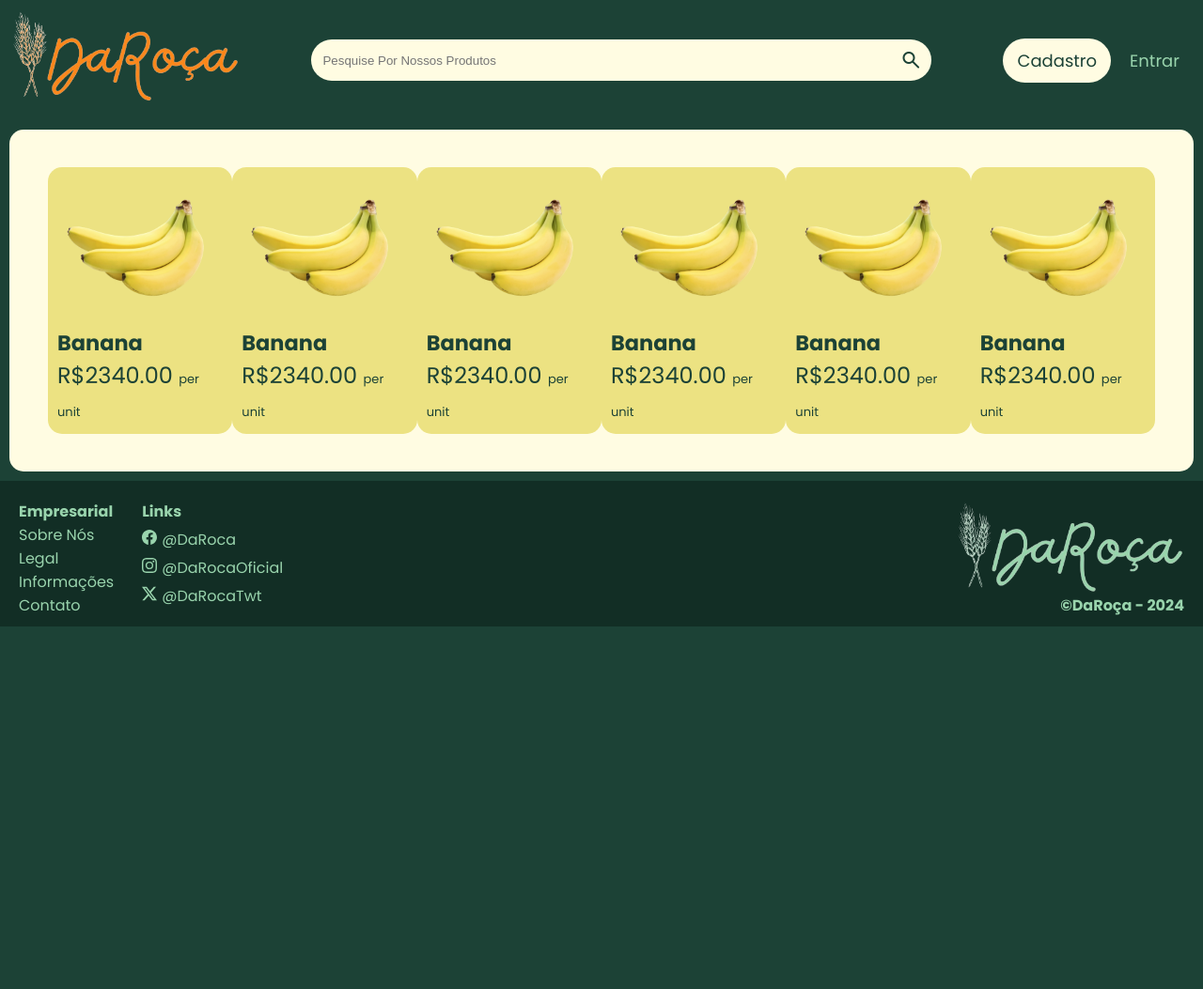
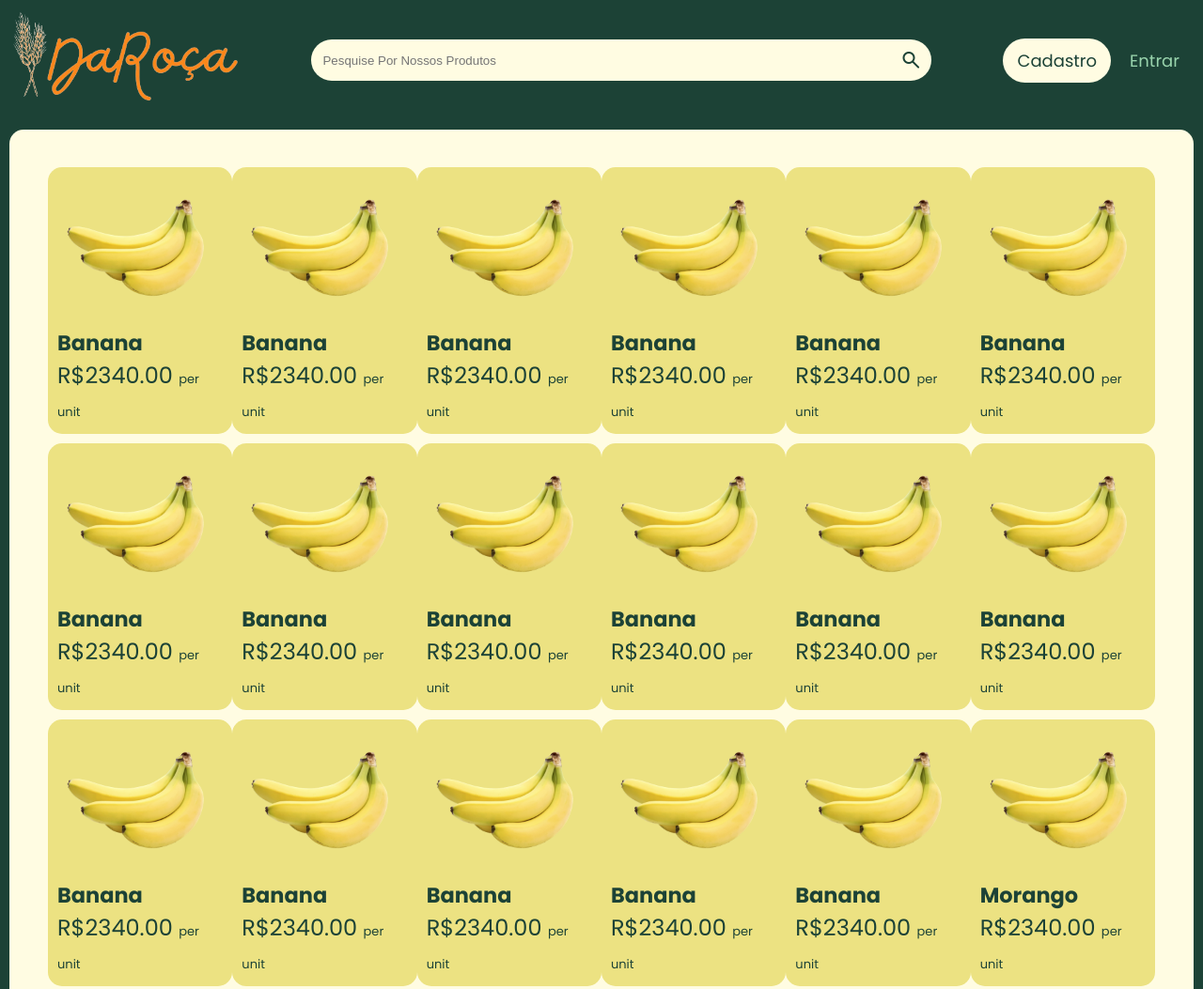
Before and after one commit to MiguelOliveira22/DaRoca, a plain HTML site: page DaRoça/DaRoca/search.html in a window 1280 px wide. Shown: the top 1053 px of the page at 94% size. Before the commit the page ends 800 px from the top, so only its background shows below. Drawn offline with nearby package versions, Linux system fonts and the light colour scheme.

Commit message:
search build

```diff
--- a/DaRoça/DaRoca/index.css
+++ b/DaRoça/DaRoca/index.css
@@ -31,6 +31,14 @@ footer{
     font-family: "Poppins", sans-serif;
     font-weight: 400;
     font-size: medium;
+}
+
+.rows{
+    flex-direction: row;
+}
+
+.spaceseparator{
+    gap: 10px;
 }
 
 .cadastro{
--- a/DaRoça/DaRoca/search.html
+++ b/DaRoça/DaRoca/search.html
@@ -34,7 +34,7 @@
             </div>
         </div>
         <main class="flex down contrast centralize">
-            <div class="flex allsize flexchild around" id="main-content"></div>
+            <div class="flex allsize flexchild around down spaceseparator" id="main-content"></div>
         </main>
         <footer>
             <div class="flex between">
--- a/DaRoça/DaRoca/search.js
+++ b/DaRoça/DaRoca/search.js
@@ -13,7 +13,6 @@ document.addEventListener("DOMContentLoaded", function(){
     }
     document.querySelector("#querymain").value = returner;
 
-    const nProducts = 6;
     let product = [
         {"name": "Banana", "url": "banana-prata", "img": "./images/banana.png", "value": "R$2340.00", "unit": "per unit"},
         {"name": "Banana", "url": "banana-prata", "img": "./images/banana.png", "value": "R$2340.00", "unit": "per unit"},
@@ -31,15 +30,31 @@ document.addEventListener("DOMContentLoaded", function(){
         {"name": "Banana", "url": "banana-prata", "img": "./images/banana.png", "value": "R$2340.00", "unit": "per unit"},
         {"name": "Banana", "url": "banana-prata", "img": "./images/banana.png", "value": "R$2340.00", "unit": "per unit"},
         {"name": "Banana", "url": "banana-prata", "img": "./images/banana.png", "value": "R$2340.00", "unit": "per unit"},
-        {"name": "Banana", "url": "banana-prata", "img": "./images/banana.png", "value": "R$2340.00", "unit": "per unit"}
+        {"name": "Banana", "url": "banana-prata", "img": "./images/banana.png", "value": "R$2340.00", "unit": "per unit"},
+        {"name": "Morango", "url": "banana-prata", "img": "./images/banana.png", "value": "R$2340.00", "unit": "per unit"}
     ]
+    let nProducts = product.length;
+    let k = 0;
+    let l = 0;
     for(let j = 0; j < nProducts; j ++){
-        if(true){
+        if(k == 0){
+            let creator = document.createElement("div");
+            creator.id = "div" + l
+            creator.className = "flex around rows";
+            document.querySelector("#main-content").appendChild(creator);
+            l ++;
+        }
+        k ++;
+        if(k == 6){
+            k = 0;
+        }
+
+        if(product[j].name.includes(returner)){
             let creator = document.createElement("a");
             creator.href = product[j].url;
             creator.id = "b" + j
             creator.className = "nodecoration";
-            document.querySelector("#main-content").appendChild(creator);
+            document.querySelector("#div" + (l - 1)).appendChild(creator);
 
             creator = document.createElement("div");
             creator.className = "prod";
@@ -73,5 +88,6 @@ document.addEventListener("DOMContentLoaded", function(){
             creator.innerHTML = product[j].unit;
             document.querySelector("#p" + j).appendChild(creator);
         }
+
     }
 }, false)
```
